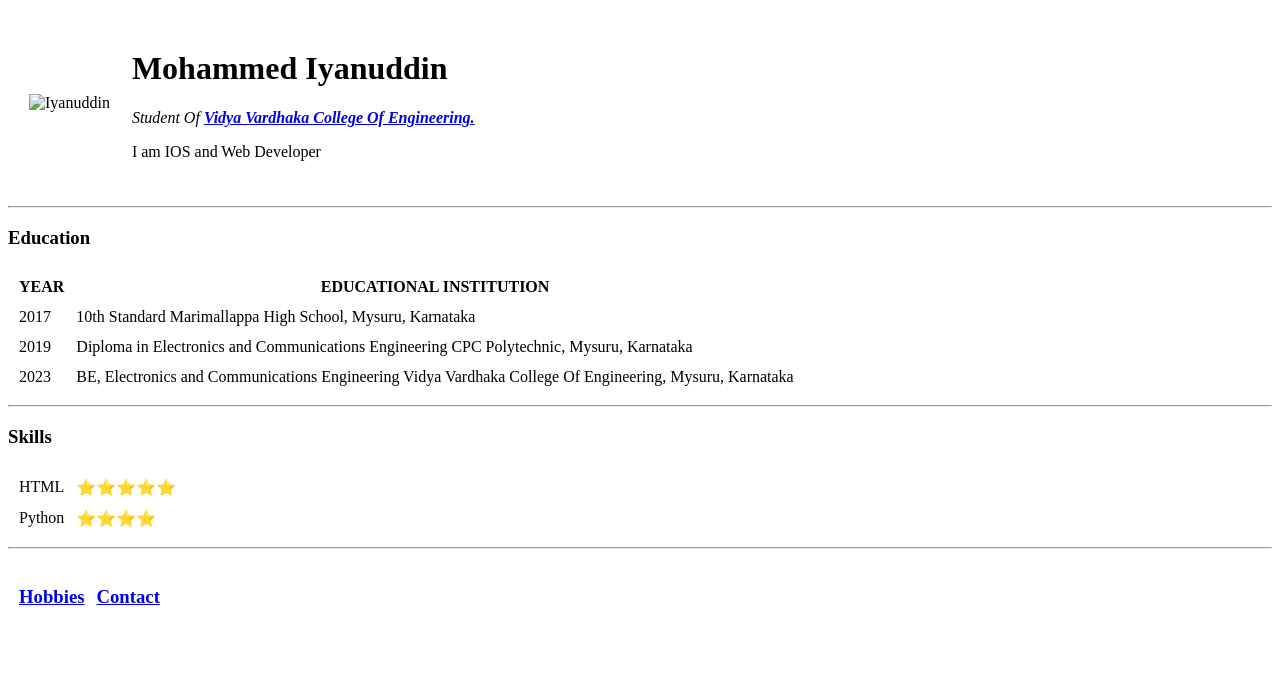
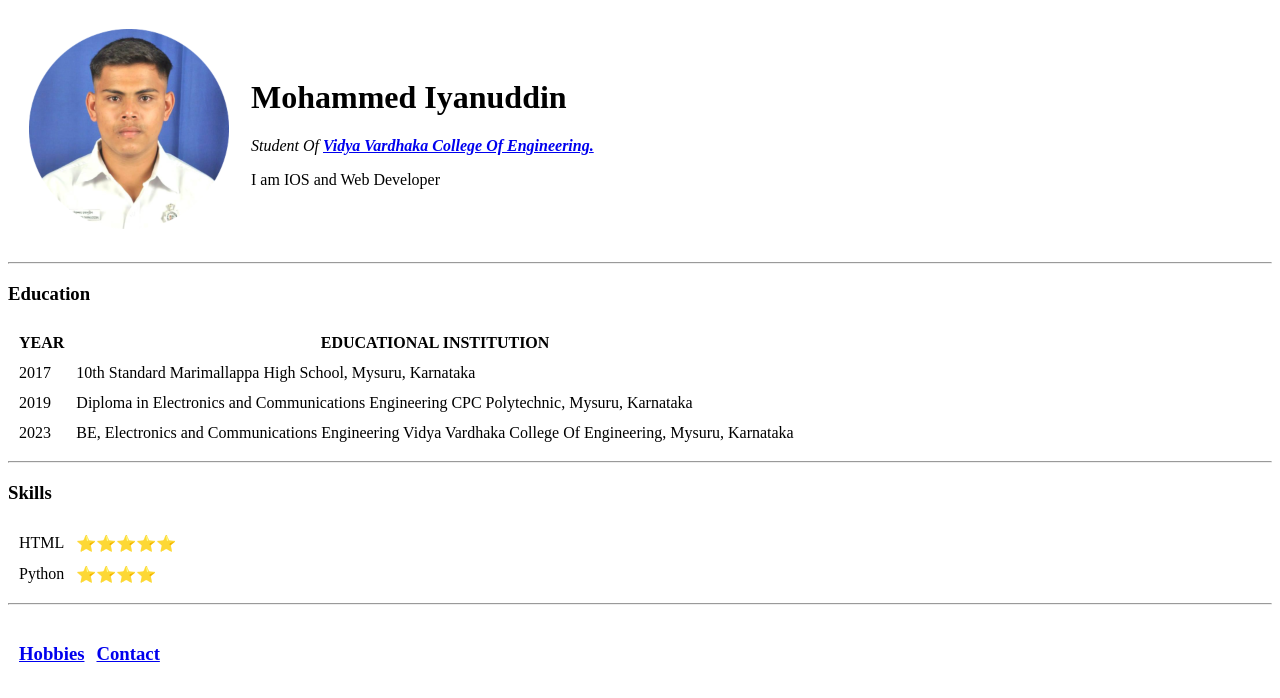
Before and after one commit to Mdiyan07/cv, a plain HTML site: page index.html in a window 1280 px wide. Drawn offline with Linux system fonts and the light colour scheme.

Commit message:
Update index.html

```diff
--- a/index.html
+++ b/index.html
@@ -7,7 +7,7 @@
 <body>
     <table cellspacing="20" >
         <tr>
-            <td><img src="IMAGES/PHOTO (1).png" alt="Iyanuddin"></td>
+            <td><img src="PHOTO (1).png" alt="Iyanuddin"></td>
             <td><h1>Mohammed Iyanuddin</h1>
                 <p><em>Student Of <strong><a href="https://vvce.ac.in/">Vidya Vardhaka College Of Engineering.</a></strong> </em></p>
                 <p>I am IOS and Web Developer</p>
```
